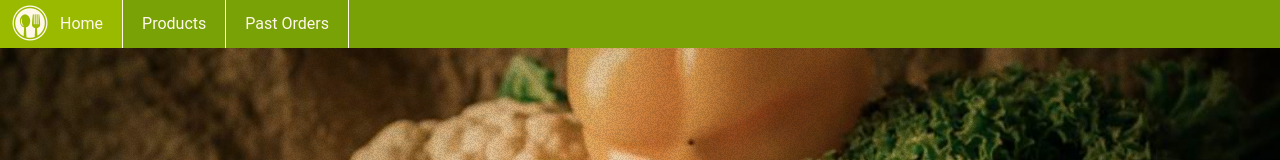
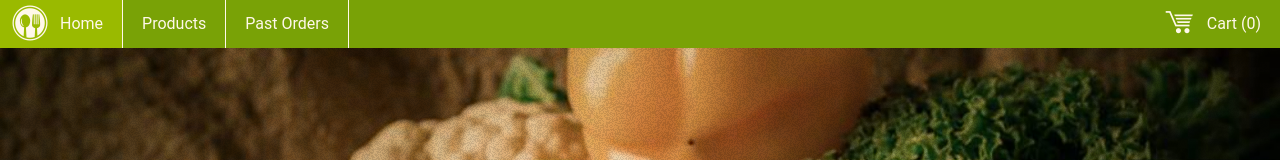
Before and after one commit to khoovenjin/vue-js-e-commerce-clone, a Vue app: page / in a window 1280 px wide. Shown: the top 160 px of the page. Built offline with nearby package versions, Linux system fonts and the light colour scheme.

Commit message:
refactor: update sidebar nav, dynamic router view, add sidebar component

```diff
--- a/src/App.vue
+++ b/src/App.vue
@@ -21,13 +21,61 @@
         <span>Past Orders</span>
       </router-link>
     </nav>
-    <!-- <router-link
-      href="#"
+    <div
+      @click="toggleSidebar"
       class="top-bar-cart-link"
     >
       <i class="icofont-cart-alt icofont-1x"></i>
-      <span>Cart (0)</span>
-    </router-link> -->
+      <span>Cart ({{ totalQuantity }})</span>
+    </div>
   </header>
-  <router-view />
+  <router-view
+    :inventory="inventory"
+    :addToCart="addToCart"
+  />
+
+  <Sidebar
+    v-if="showSidebar"
+    :toggle="toggleSidebar"
+    :cart="cart"
+    :inventory="inventory"
+    :remove="removeItem"
+  />
 </template>
+
+<script>
+import food from '@/food.json';
+import Sidebar from '@/components/Sidebar.vue';
+
+export default {
+  components: {
+    Sidebar
+  },
+  data() {
+    return {
+      showSidebar: false,
+      inventory: food,
+      cart: {}
+    };
+  },
+  computed: {
+    totalQuantity() {
+      return Object.values(this.cart).reduce((acc, curr) => {
+        return acc + curr;
+      }, 0);
+    }
+  },
+  methods: {
+    addToCart(name, quantity) {
+      if (!this.cart[name]) this.cart[name] = 0;
+      this.cart[name] += quantity;
+    },
+    toggleSidebar() {
+      this.showSidebar = !this.showSidebar;
+    },
+    removeItem(name) {
+      delete this.cart[name];
+    }
+  }
+};
+</script>
```
